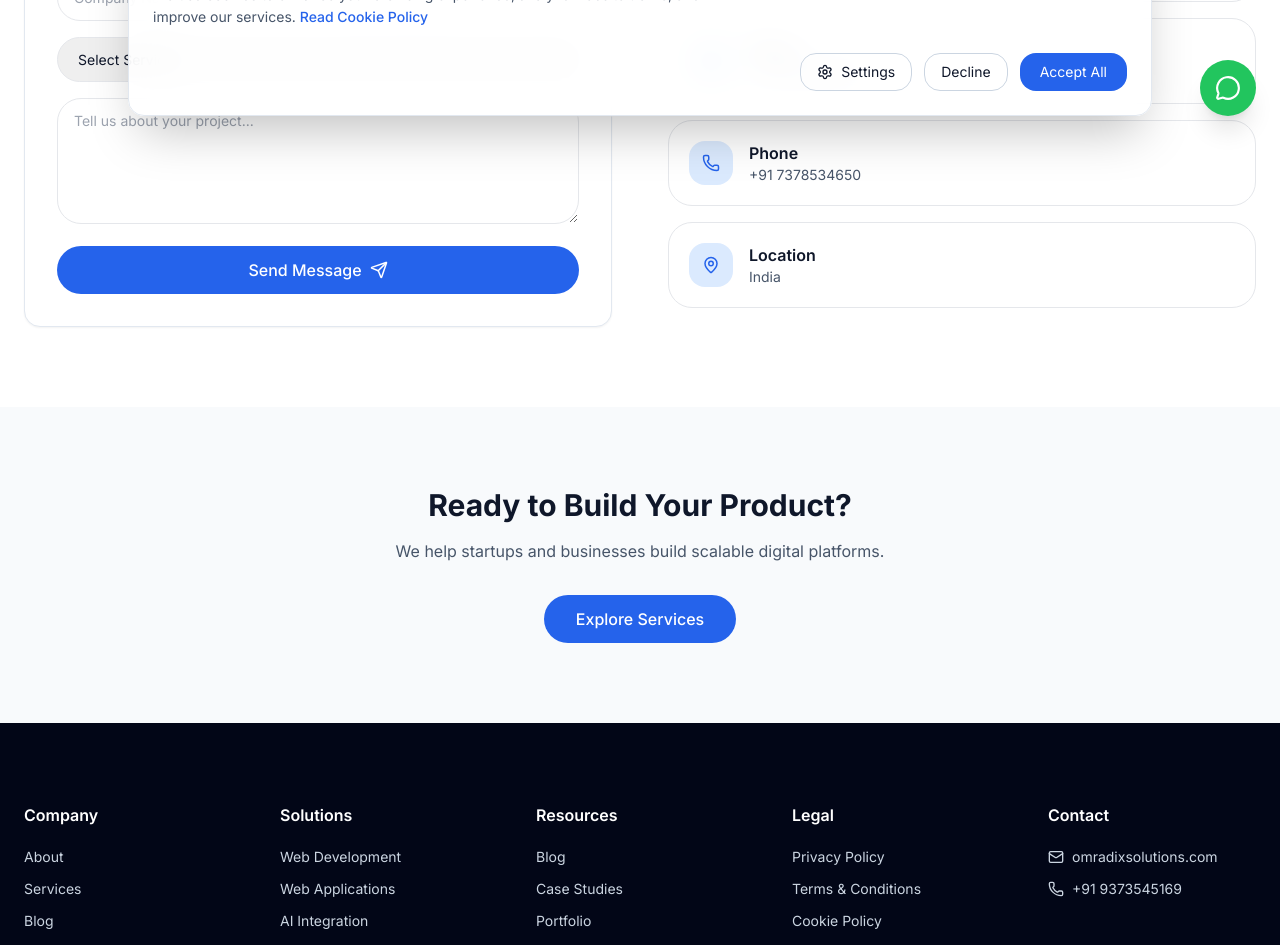
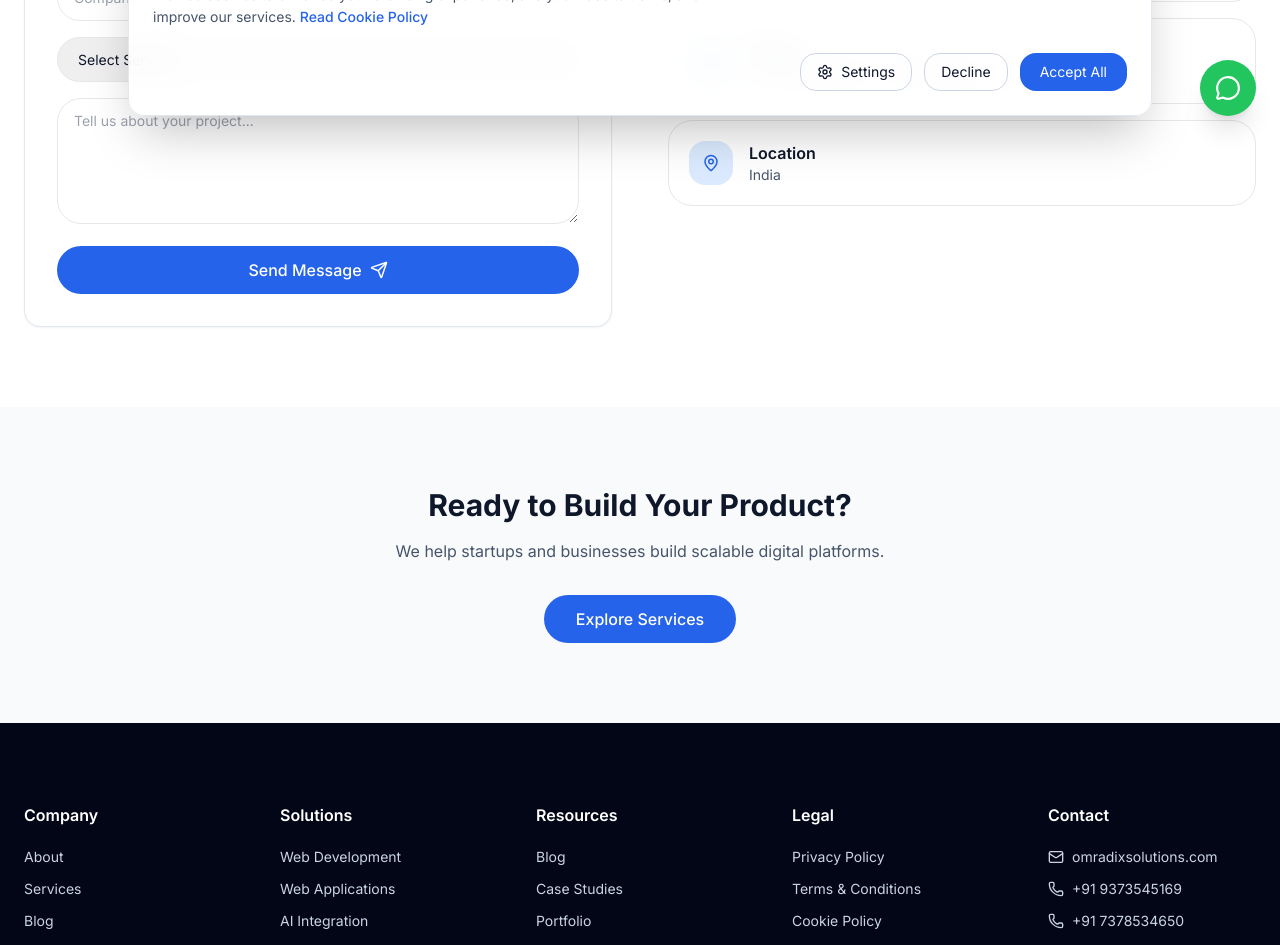
Before and after one commit to omshinde04/omradix-next, a Next.js app: page /contact in a window 1280 px wide. Shown: the part 660-1605 px from the top of the page. Built offline with nearby package versions, Linux system fonts and the light colour scheme.

Commit message:
Initial commit - CARPS India website

```diff
--- a/components/contact/ContactInfo.jsx
+++ b/components/contact/ContactInfo.jsx
@@ -48,9 +48,9 @@ export default function ContactInfo() {
 
                 <InfoCard icon={<Mail size={18} />} title="Email" value="omradixsolutions@gmail.com" />
 
-                <InfoCard icon={<Phone size={18} />} title="Phone" value="+91 9373545169" />
+                <InfoCard icon={<Phone size={18} />} title="Phone" value="+91 9373545169 / +91 7378534650" />
 
-                <InfoCard icon={<Phone size={18} />} title="Phone" value="+91 7378534650" />
+
 
 
                 <InfoCard icon={<MapPin size={18} />} title="Location" value="India" />
--- a/components/footer/Footer.jsx
+++ b/components/footer/Footer.jsx
@@ -139,6 +139,11 @@ export default function Footer() {
                                 +91 9373545169
                             </li>
 
+                            <li className="flex items-center gap-2">
+                                <Phone size={16} />
+                                +91 7378534650
+                            </li>
+
                         </ul>
 
                     </div>
```
